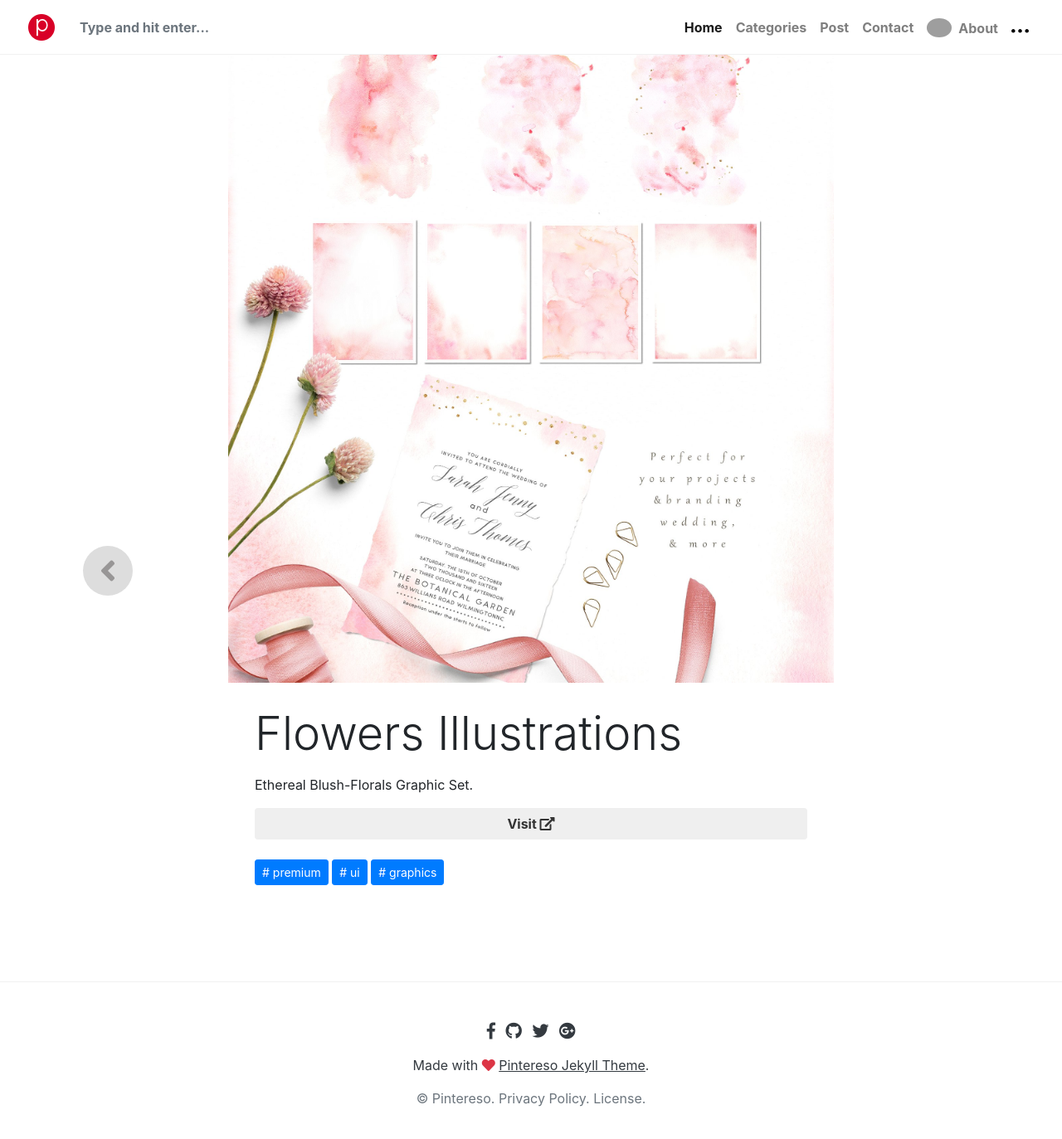
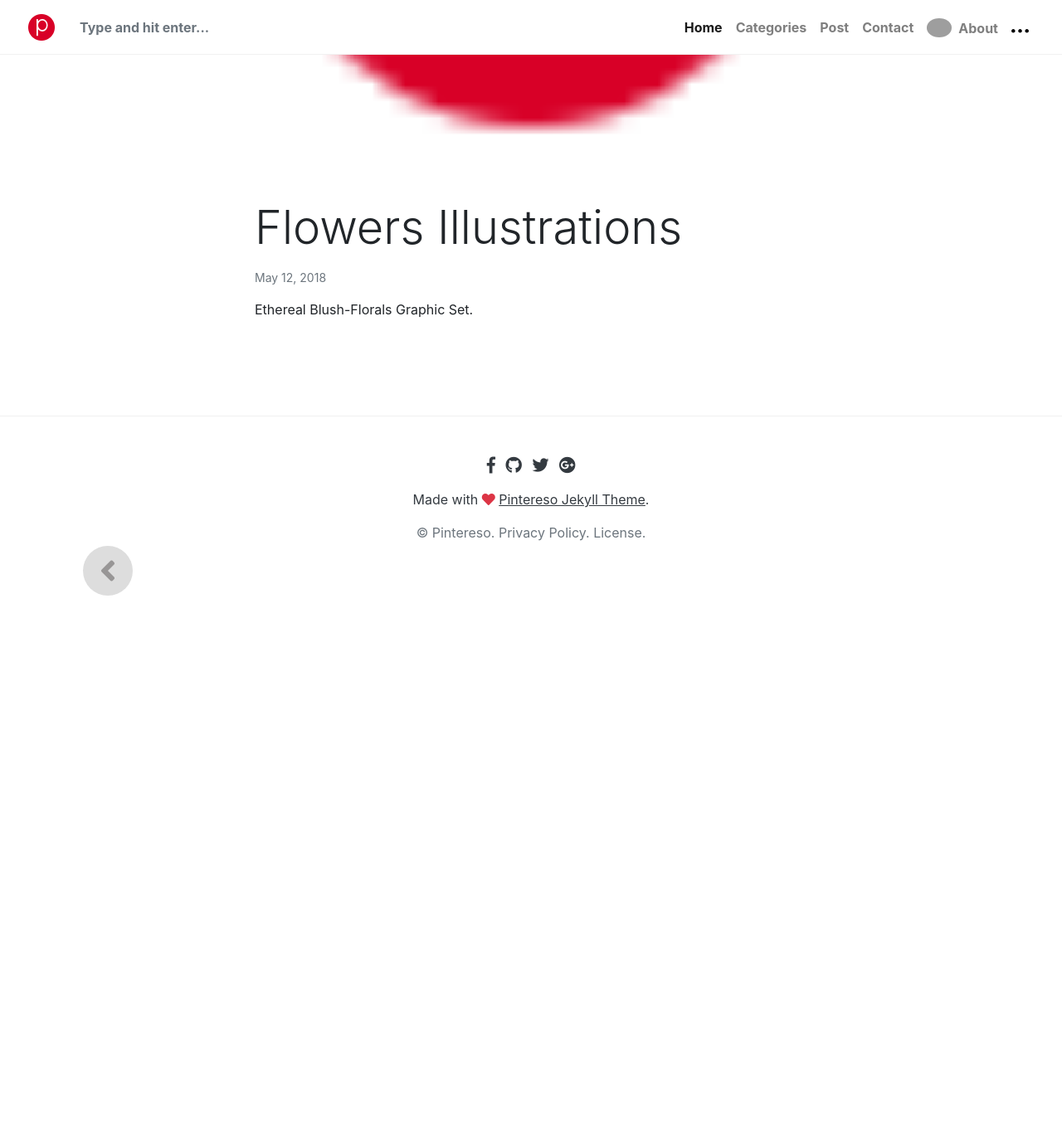
Before and after one commit to auf-flora/auf-flora, a Jekyll site: the page built from _posts/2018-05-12-flowers.md, in a window 1280 px wide and 1400 px high, scrolled down 696 px. Shown: the top 1373 px of the window at 83% size. Built offline with Jekyll 4.4.1, drawn with Linux system fonts in a browser that asks for light colours; nearby versions of some CDN libraries; library files that are not in the unit come from our copies; comment, search, counter and statistics services are not loaded; after the commit the page ends 1414 px from its top, so only the background shows below that; grey boxes are pictures that could not be loaded.

Commit message:
Update post “2018-05-12-flowers”

```diff
--- a/_posts/2018-05-12-flowers.md
+++ b/_posts/2018-05-12-flowers.md
@@ -1,8 +1,5 @@
 ---
-title:  "Flowers Illustrations"
-metadate: "hide"
-categories: [ Premium, UI, Graphics ]
-image: "/assets/images/flowers.jpg"
-visit: "https://crmrkt.com/9P19Pe"
+title: Flowers Illustrations
+image: /assets/images/logo.png
 ---
 Ethereal Blush-Florals Graphic Set.
```
